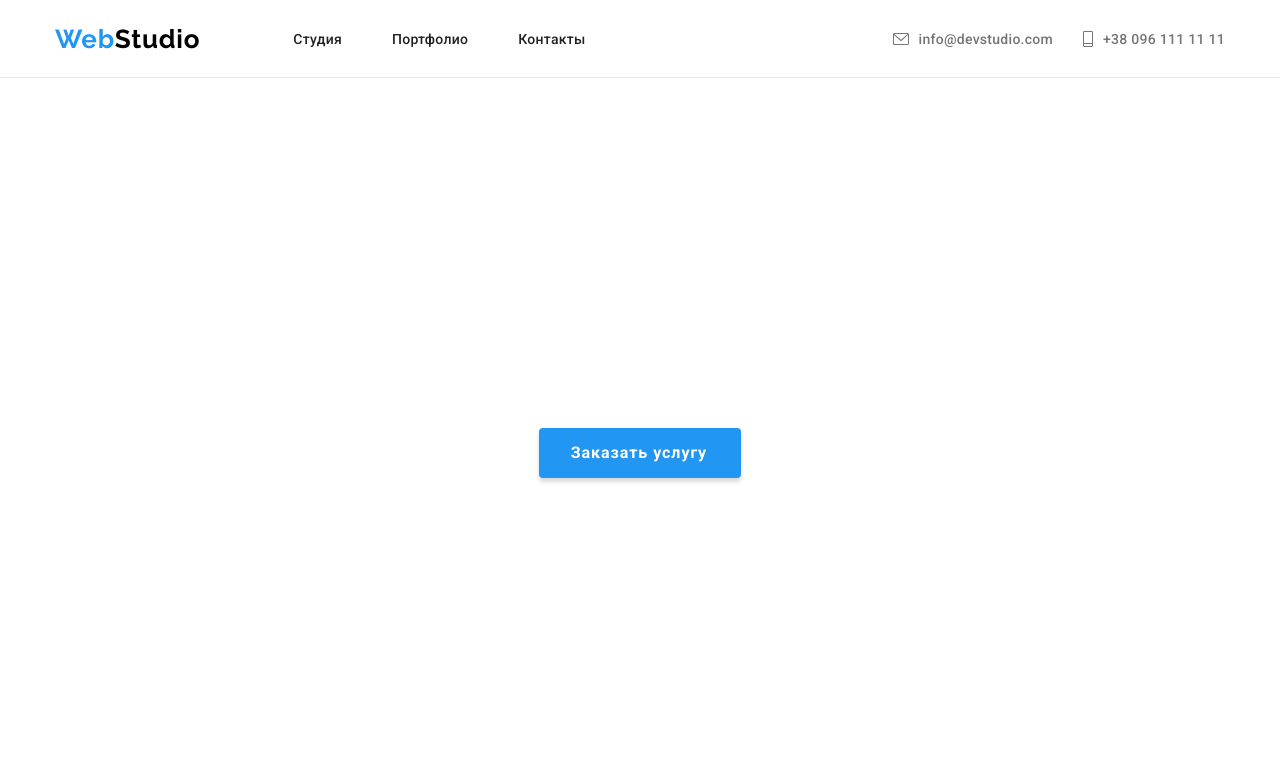
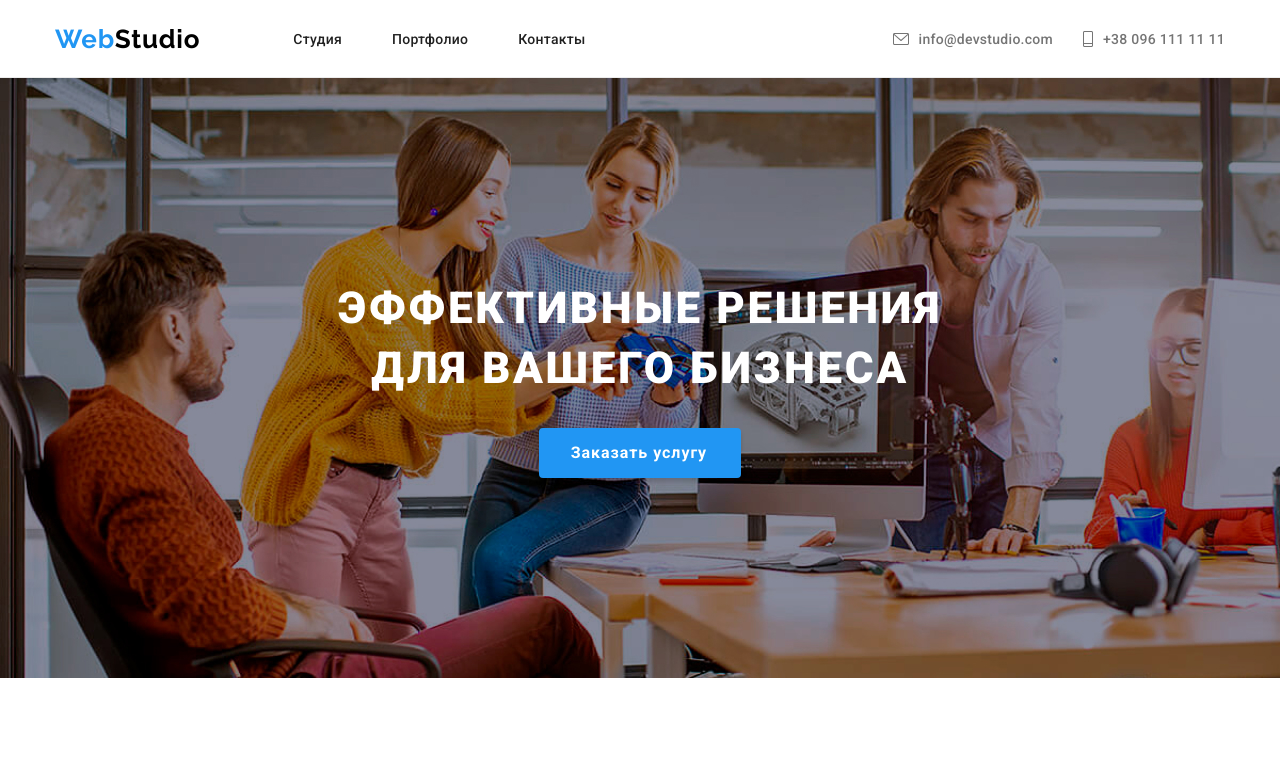
Before and after one commit to iAlex1521/WebStudio, a plain HTML site: page index.html in a window 1280 px wide. Shown: the top 769 px of the page. Drawn offline with Linux system fonts and the light colour scheme; the site is published under a folder, as on GitHub Pages, so addresses that start at the root find nothing.

Commit message:
fix hero image link

```diff
--- a/css/style.css
+++ b/css/style.css
@@ -204,7 +204,7 @@ header {
 /* ------------------------------------------------------------------------------section Hero------- */
 .hero {
   height: 600px;
-  background: url(/img/hero.jpg) 0 0 / cover no-repeat;
+  background: url(../img/hero.jpg) 0 0 / cover no-repeat;
 }
 
 h1 {
@@ -619,8 +619,8 @@ footer {
   justify-content: space-between;
 }
 
-.filters-item {
-}
+/* .filters-item {
+} */
 
 .filters-button {
   font-size: 16px;
```
